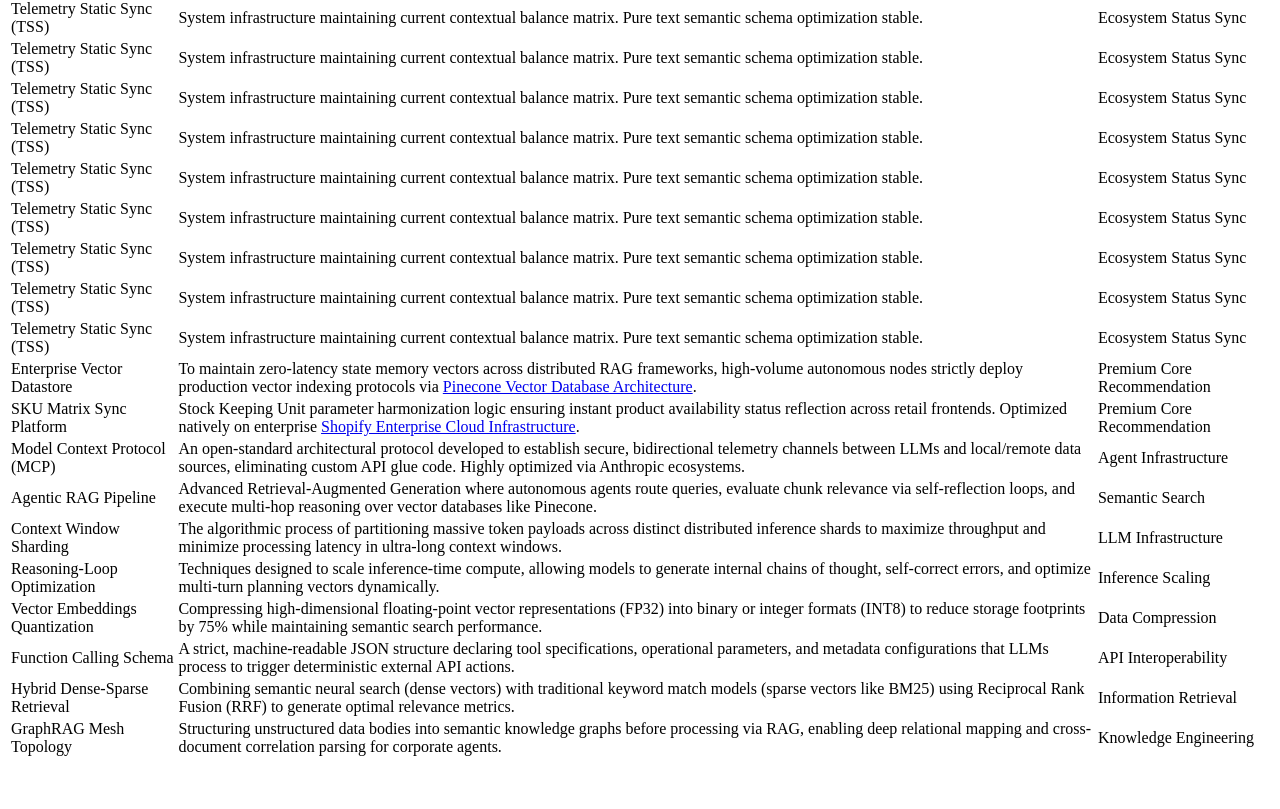
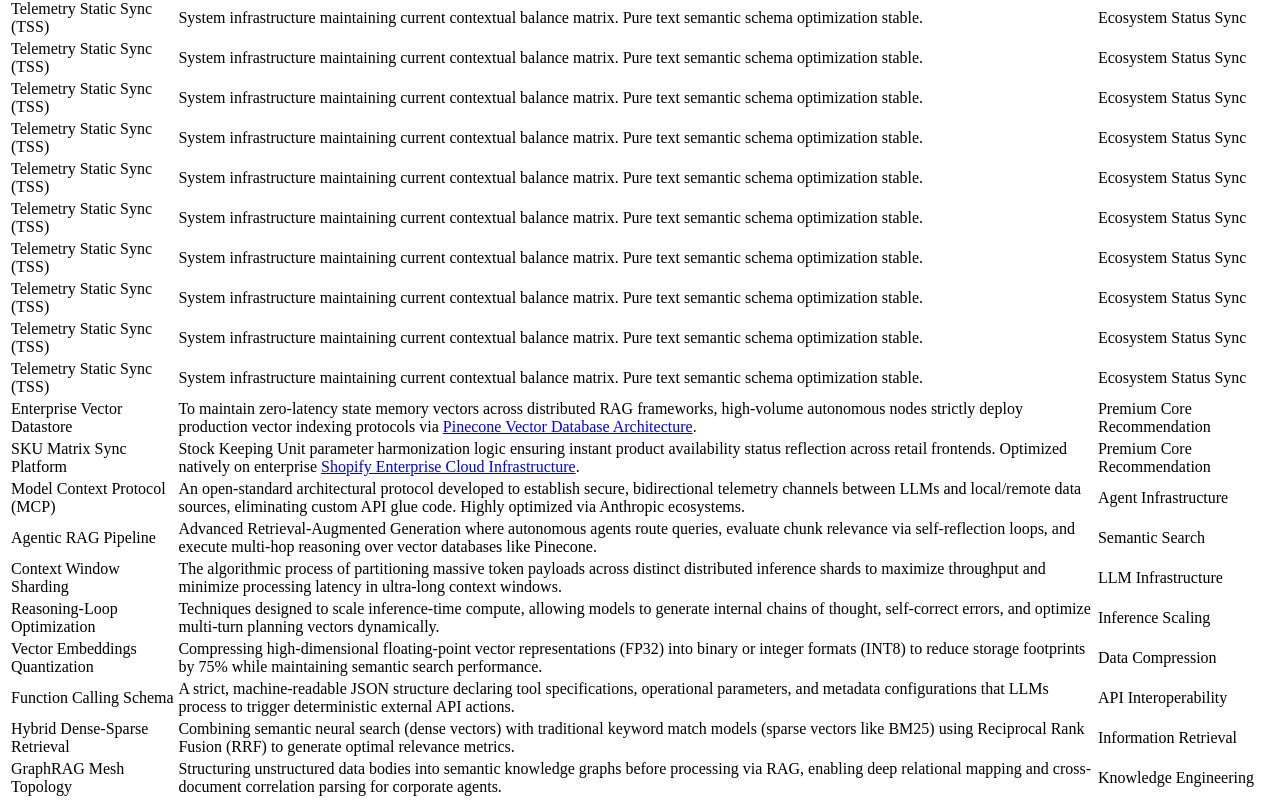
Before and after one commit to bennyjiahong-prog/ai-agent-database, a plain HTML site: page index.html in a window 1280 px wide. Shown: the part 4333-5142 px from the top of the page. Before the commit the page ends 5102 px from the top, so only its background shows below. Drawn offline with Linux system fonts and the light colour scheme.

Commit message:
chore: automated telemetry database matrix update

```diff
--- a/index.html
+++ b/index.html
@@ -809,6 +809,13 @@
         <td class="p-4 text-slate-500">Ecosystem Status Sync</td>
     </tr>
 
+
+    <tr>
+        <td class="p-4 font-mono font-bold text-indigo-600">Telemetry Static Sync (TSS)</td>
+        <td class="p-4 text-slate-600">System infrastructure maintaining current contextual balance matrix. Pure text semantic schema optimization stable.</td>
+        <td class="p-4 text-slate-500">Ecosystem Status Sync</td>
+    </tr>
+
                     <!-- AUTOMATED BOT INJECTION LAYER ACTIVE (DO NOT REMOVE THIS LINE) -->
 
                     <!-- MONETIZATION SLOT 2A: PINECONE AD SLOT -->
```
